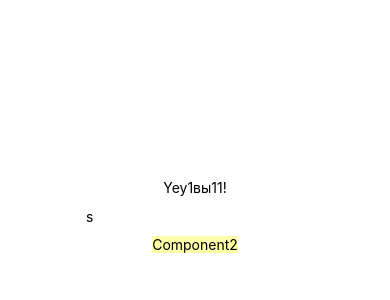
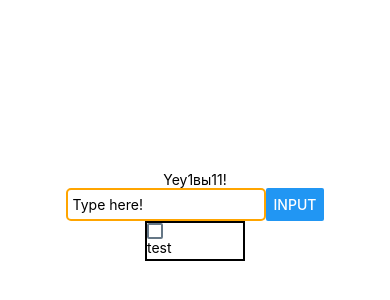
Before and after one commit to SzHHard/myFirstMobileTodo, a React Native app: screen / in a window 390 px wide. Shown: the part 206-506 px from the top of the page. Built offline with nearby package versions, Linux system fonts and the light colour scheme.

Commit message:
added dispatch and checkboxes

```diff
--- a/App.js
+++ b/App.js
@@ -1,19 +1,35 @@
 import { StatusBar } from 'expo-status-bar';
 import React from 'react';
 import { StyleSheet, Text, View } from 'react-native';
-import Todos from './Todos/todo';
+import Todos from './Todos/todos';
 import Input from './Todos/input';
+import store from './State/store';
+import { addTodoActionCreator } from './State/store';
+import { toggleDoneActionCreator } from './State/store';
 
-export default function App() {
+
+
+export default class App extends React.Component {
+
+  render() {
+
+    store.subscribe(this.forceUpdate.bind(this));
+
     return (
       <View style={styles.container}>
         <Text>Yey1вы11!</Text>
-      <Input />
-      <Todos />
+        <Input dispatch={store.dispatch.bind(store)} />
+        <Todos state={store.state} dispatch={store.dispatch.bind(store)}/>
         <StatusBar style="auto" />
       </View>
     );
   }
+}
+
+
+
+
+
 
 const styles = StyleSheet.create({
   container: {
--- /dev/null
+++ b/State/store.js
@@ -0,0 +1,46 @@
+const addTodo = 'ADD-TODO';
+const toggleDone = 'TOGGLE-DONE';
+
+const store = {
+    state: {
+        todos: [{ text: 'test', key: 'key1', done: false }],
+    },
+    _callSubscriber() {
+        console.log('bind me')
+    },
+
+    subscribe(observer) {
+        this._callSubscriber = observer;
+    },
+
+    dispatch(action) {
+        switch (action.type) {
+            case addTodo:
+                this.state.todos.push(action.todo);
+                this._callSubscriber()
+                break;
+            case toggleDone:
+                let index = this.state.todos.indexOf(action.todo)
+                let temp = !this.state.todos[index].done //  по другому не работало
+                this.state.todos[index].done = temp;
+                this._callSubscriber()
+                break;
+            default: break;
+        }
+    },
+
+}
+
+
+
+export const addTodoActionCreator = (todo) => {
+    return {type: addTodo, todo}
+}
+
+export const toggleDoneActionCreator = (todo) => {
+    return {type: toggleDone, todo: todo}
+}
+
+window.store = store;
+
+export default store;
--- a/Todos/input.js
+++ b/Todos/input.js
@@ -1,27 +1,46 @@
 import React from "react";
-import { StyleSheet, Text, View, TextInput } from 'react-native'
+import { StyleSheet, Text, View, TextInput, Button, TouchableWithoutFeedbackBase, Alert } from 'react-native'
+import { addTodoActionCreator } from "../State/store";
 
 class Input extends React.Component {
 
     constructor(props) {
         super(props);
-        this.state = { text: 's' };
+        this.state = { text: '' };
 
         this.handleChange = this.handleChange.bind(this);
+        this.handlePressButton = this.handlePressButton.bind(this);
     }
 
     handleChange(text) {
-        this.setState({ text })
+        this.setState({ text: text })
+    }
+
+    handlePressButton() {
+        if (this.state.text.trim()) {
+            const action = addTodoActionCreator({text: this.state.text, key: Date.now().toString(), done: false})
+            this.setState({text: ''})
+            this.props.dispatch(action)
+        } else {
+            alert('Don\'t leave the field empty.')
+        }
+
     }
 
     render() {
         return (
-            <View>
-                <TextInput style={{ height: 40 }}
+            <View style={styles.inpButContainer}>
+                <TextInput style={styles.inputTodo}
                     placeholder="Type here!"
                     onChangeText={this.handleChange}
-                    defaultValue={this.state.text}
+                    value={this.state.text}
                 />
+                {/* <View style = {styles.buttonContainer}> */}
+                <Button style={styles.enter}
+                    title='Input'
+                    onPress={this.handlePressButton}
+                />
+                {/* </View> */}
             </View>
         )
     }
@@ -29,10 +48,25 @@ class Input extends React.Component {
 }
 
 const styles = StyleSheet.create({
+    inpButContainer: {
+        flexDirection: 'row',
+    },
     inputTodo: {
+        paddingLeft: 5,
+        width: 200,
+        borderRadius: 5,
         borderStyle: 'solid',
-        borderColor: 'black',
+        borderColor: 'orange',
         borderWidth: 2
+    },
+    enter: {
+        height: 40,
+        // color: 'white',
+
+    },
+    buttonContainer: {
+        // backgroundColor: 'grey',
     }
+
 })
 export default Input;
--- a/Todos/todo.js
+++ b/Todos/todo.js
@@ -1,24 +1,50 @@
 import React from 'react';
-import { StyleSheet, Text, View } from 'react-native';
+import { CheckBox, StyleSheet, Text, View } from 'react-native';
+import { toggleDoneActionCreator } from '../State/store';
 
 
-class Todos extends React.Component {
+class Todo extends React.Component {
+
+    constructor(props) {
+        super(props);
+
+        this.toggleDone = this.toggleDone.bind(this)
+    }
+
+    toggleDone() {
+        let action = toggleDoneActionCreator(this.props.todo);
+        debugger;
+        this.props.dispatch(action);
+    }
 
     render() {
         return (
-            <View style={styles.todos}>
-                <Text>Component2</Text>
+            <View style={styles.todo}>
+                <CheckBox
+                    value={this.props.done}
+                    onValueChange={this.toggleDone}
+                    style={styles.checkbox}
+                />
+                <View>
+                    <Text>{this.props.todo.text}</Text>
+                </View>
             </View>
         )
     }
 }
 
 const styles = StyleSheet.create({
-       todos: {
-            backgroundColor: '#ffa',
-        }
+    todo: {
+
+        height: 40,
+        width: 100,
+        backgroundColor: 'white',
+        borderStyle: 'solid',
+        borderWidth: 2,
+        borderColor: 'black',
     }
+}
 )
 
 
-export default Todos;
+export default Todo;
--- /dev/null
+++ b/Todos/todos.js
@@ -0,0 +1,22 @@
+import React from "react";
+import {View, StyleSheet} from 'react-native';
+import Todo from "./todo";
+
+class Todos extends React.Component {
+    constructor(props) {
+        super(props);
+    }
+
+    render() {
+
+        return(
+            <View>
+                {this.props.state.todos.map((todo) => {
+                    return <Todo dispatch = {this.props.dispatch} done = {todo.done} todo = {todo} />
+                })}
+            </View>
+        )
+    }
+}
+
+export default Todos;
```
Lines whose indentation alone changed are shown as unchanged.
